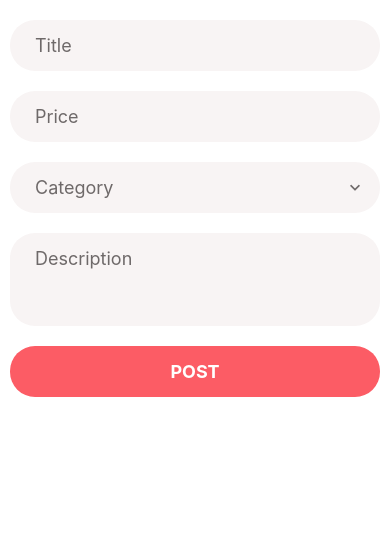
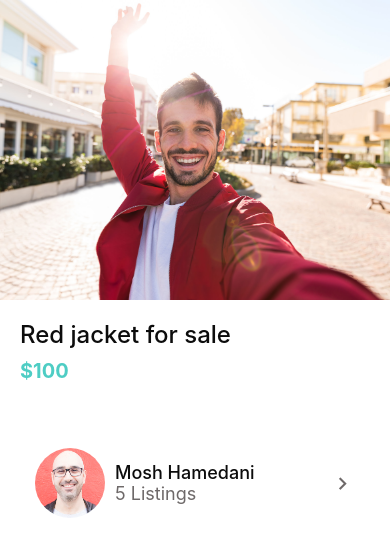
Before and after one commit to jfmoe/done-with-it, a React Native app: screen / in a window 390 px wide. Shown: the top 556 px of the page. Built offline with nearby package versions, Linux system fonts and the light colour scheme.

Commit message:
fix: handle long text in listitem

```diff
--- a/App.tsx
+++ b/App.tsx
@@ -2,7 +2,8 @@
 import { CategoryItem } from './app/components/AppPicker';
 import LoginScreen from './app/screens/LoginScreen';
 import ListingEditScreen from './app/screens/ListingEditScreen';
+import ListingDetailsScreen from './app/screens/ListingDetailsScreen';
 
 export default function App() {
-  return <ListingEditScreen />;
+  return <ListingDetailsScreen />;
 }
--- a/app/components/AppText.tsx
+++ b/app/components/AppText.tsx
@@ -1,14 +1,18 @@
 import { ReactNode } from 'react';
-import { Text } from 'react-native';
+import { Text, TextProps } from 'react-native';
 import defaultStyles from '../config/styles';
 
-interface Props {
+interface Props extends TextProps {
   children: ReactNode;
   style?: Object;
 }
 
-const AppText = ({ children, style }: Props) => {
-  return <Text style={[defaultStyles.text, style]}>{children}</Text>;
+const AppText = ({ children, style, ...otherProps }: Props) => {
+  return (
+    <Text {...otherProps} style={[defaultStyles.text, style]}>
+      {children}
+    </Text>
+  );
 };
 
 export default AppText;
--- a/app/components/ListItem.tsx
+++ b/app/components/ListItem.tsx
@@ -33,8 +33,14 @@
             {IconComponent}
             {image && <Image style={styles.image} source={image} />}
             <View style={styles.detailsContainer}>
-              <AppText style={styles.title}>{title}</AppText>
-              {subTitle && <AppText style={styles.subTitle}>{subTitle}</AppText>}
+              <AppText style={styles.title} numberOfLines={1}>
+                {title}
+              </AppText>
+              {subTitle && (
+                <AppText style={styles.subTitle} numberOfLines={2}>
+                  {subTitle}
+                </AppText>
+              )}
             </View>
             <MaterialCommunityIcons color={colors.medium} name="chevron-right" size={25} />
           </View>
```
